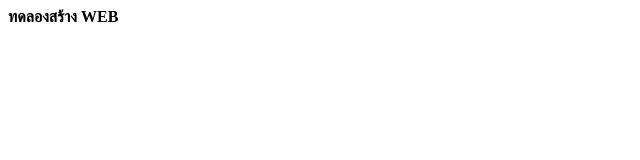
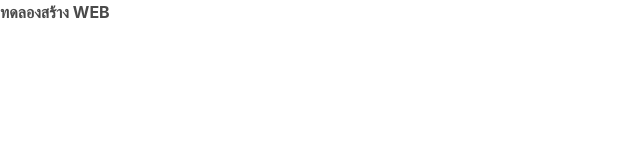
Before and after one commit to gubankybk/gubankybk.github.io, a plain HTML site: page index.html in a window 1280 px wide. Shown: the full height of the page, 0-640 px from the left. Drawn offline with nearby package versions, Linux system fonts and the light colour scheme.

Commit message:
add file index.html
add file index.html

```diff
--- a/index.html
+++ b/index.html
@@ -1,8 +1,13 @@
 <!DOCTYPE html>
 <html>
-<head>
-   <title>TESTWEB</title>
-</head>
+    <head>
+        <title>ตู้เกษตร</title>
+        <meta charset = "UTF-8">
+        <meta name = "viewport" content = "width=device-width, initial-scale=1">
+        <link rel = "stylesheet" href = "bulma/css/bulma.css">
+        <link rel = "stylesheet" href = "style.css">
+        <link rel = "stylesheet" href = "style2.css">
+    </head>
 <body>
     <b>ทดลองสร้าง WEB<b>
 </body>
```
